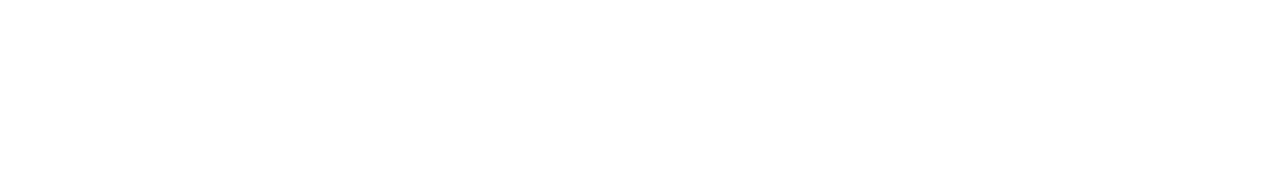
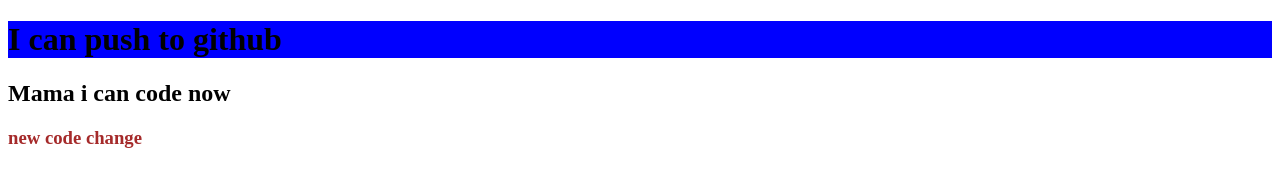
Before and after one commit to sojibdebnath/my-second-repo, a plain HTML site: page index.html in a window 1280 px wide. Drawn offline with Linux system fonts and the light colour scheme.

Commit message:
added header

```diff
--- a/index.html
+++ b/index.html
@@ -4,9 +4,12 @@
     <meta charset="UTF-8">
     <meta http-equiv="X-UA-Compatible" content="IE=edge">
     <meta name="viewport" content="width=device-width, initial-scale=1.0">
-    <title>My second repo</title>
+    <title>My second github repo</title>
+    <link rel="stylesheet" href="style.css">
 </head>
 <body>
-
+    <h1>I can push to github</h1>
+    <h2>Mama i can code now</h2>
+    <h3>new code change</h3>
 </body>
 </html>
--- /dev/null
+++ b/style.css
@@ -0,0 +1,6 @@
+h1{
+    background-color: blue;
+}
+h3{
+    color: brown;
+}
```
